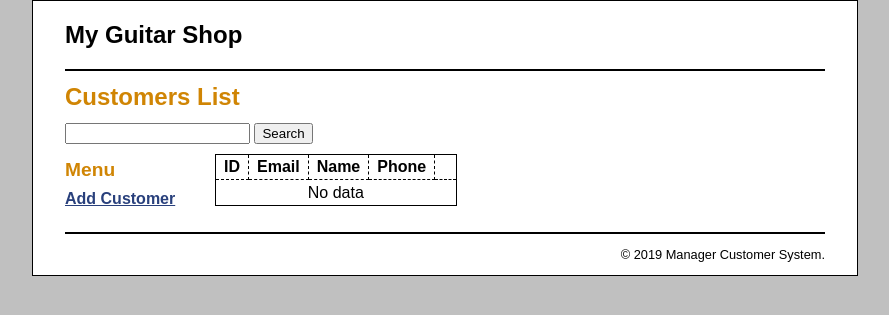
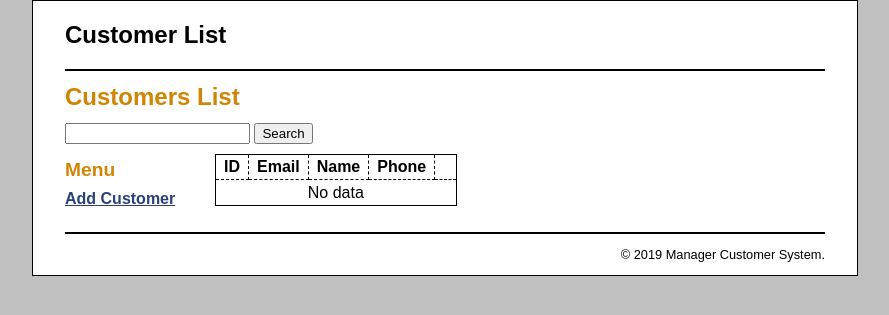
Before and after one commit to ph-33/php_ThanhTrung, a PHP site: page / in a window 1280 px wide. Shown: the top 315 px of the page, without its empty margins (195-1084 px from the left). Run offline with PHP 8.4, Linux system fonts and the light colour scheme.

Commit message:
Fix title h1

```diff
--- a/PHP33_M38/view/layouts/header.php
+++ b/PHP33_M38/view/layouts/header.php
@@ -8,4 +8,4 @@
 
 <!-- the body section -->
 <body>
-<header><h1>My Guitar Shop</h1></header>
+<header><h1>Customer List</h1></header>
```
